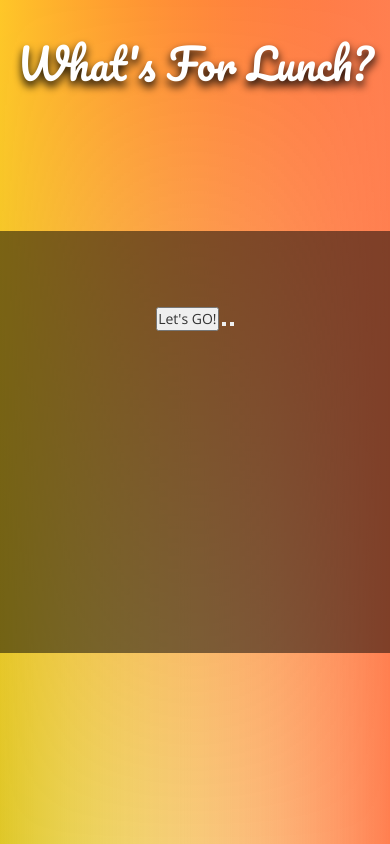
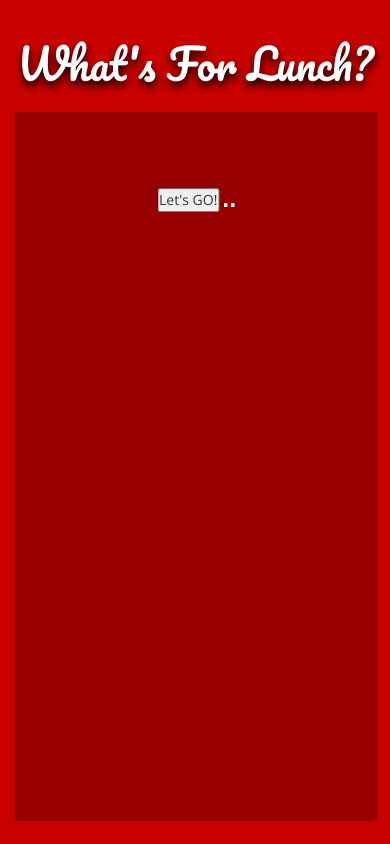
Before and after one commit to tmantock/c8_group_foodfinder, a PHP site: page /results.html in a window 390 px wide. Run offline with PHP 8.4, Linux system fonts and the light colour scheme; some libraries are stand-ins or nearby versions.

Commit message:
mobile responsive

```diff
--- a/style.css
+++ b/style.css
@@ -11,12 +11,13 @@ html {
 }
 
 body {
-    background: linear-gradient( red, transparent), linear-gradient( 90deg, #dfc728, transparent), linear-gradient( -90deg, coral, transparent);
-    background-blend-mode: screen;
+    background-color: #c90000;
+    /*background: linear-gradient( red, transparent), linear-gradient( 90deg, #dfc728, transparent), linear-gradient( -90deg, coral, transparent);*/
+    /*background-blend-mode: screen;*/
 }
 
 #lunch_heading {
-    font-size: 15vh;
+    font-size: 12vh;
     color: white;
     text-shadow: 0 5px 8px black;
     padding: 1vh 0 3vh 0;
@@ -35,10 +36,10 @@ body {
 }
 
 #result-div{
-    height: 50vh;
-    transform: translate(0%, 50%);
-    background-color: rgba(0,0,0,0.5);
-
+    width: 93%;
+    height: 84vh;
+    transform: translate(4%, 13%);
+    background-color: rgba(0,0,0,0.25);
 }
 
 @media screen and (max-width: 750px) {
@@ -56,4 +57,11 @@ body {
         transform: translate(0%, 50%);
         background-color: rgba(255,255,255,0.5);
     }
+
+    #result-div {
+        width: 93%;
+        height: 84vh;
+        transform: translate(4%, 13%);
+        background-color: rgba(0,0,0,0.25);
+    }
 }
```
